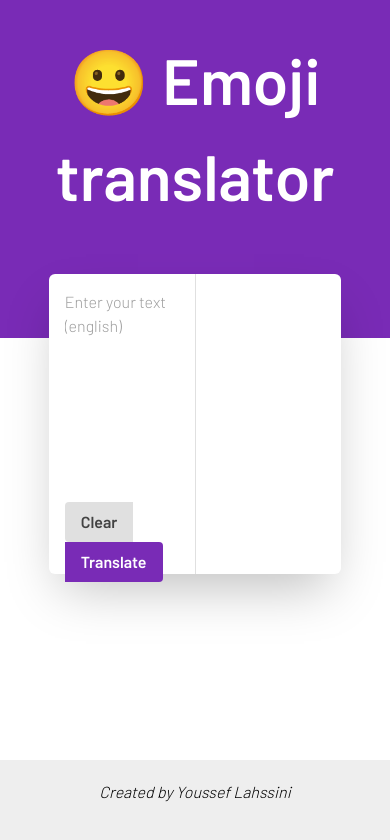
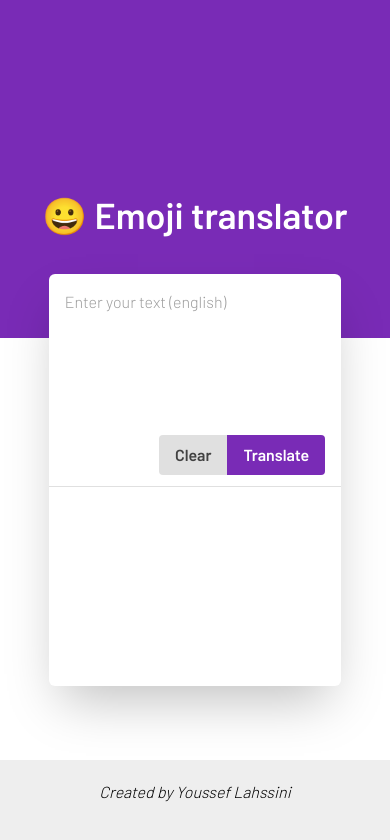
Before and after one commit to ylahssini/emoji-translator, a Gatsby site: page / in a window 390 px wide. Built offline with nearby package versions, Linux system fonts and the light colour scheme; Gatsby itself is replaced by a stand-in of ours.

Commit message:
responsive with tailwind

```diff
--- a/gatsby-browser.js
+++ /dev/null
@@ -1,6 +0,0 @@
-import React from 'react'
-import { TranslatorProvider } from './src/context';
-
-export const wrapRootElement = ({ element }) => (
-    <TranslatorProvider>{element}</TranslatorProvider>
-);
--- a/src/components/home/TextArea/index.tsx
+++ b/src/components/home/TextArea/index.tsx
@@ -79,7 +79,7 @@ export default function TextArea() {
     }
 
     return (
-        <div className="flex-initial rounded-tl-md rounded-bl-md w-2/4 h-4/4 p-4">
+        <div className="flex-initial rounded-tl-md rounded-bl-md w-4/4 md:w-2/4 h-400 md:h-4/4 p-4">
             <textarea
                 className="rounded-tl-md rounded-bl-md h-4/4 w-full h-3/4 resize-none placeholder-gray-500"
                 placeholder="Enter your text (english)"
@@ -94,14 +94,14 @@ export default function TextArea() {
                     <button
                         type="button"
                         onClick={handleClear}
-                        className="bg-gray-300 hover:bg-gray-400 text-gray-800 font-bold py-2 px-4 rounded-l"
+                        className="transition duration-500 ease-in-out bg-gray-300 hover:bg-gray-400 text-gray-800 font-bold py-2 px-4 rounded-l"
                     >
                         Clear
                     </button>
                     <button
                         type="button"
                         onClick={handleTranslate}
-                        className="bg-purple-400 hover:bg-purple-700 text-white font-bold py-2 px-4 rounded-r"
+                        className="transition duration-500 ease-in-out bg-purple-400 hover:bg-purple-700 text-white font-bold py-2 px-4 rounded-r"
                     >
                         Translate
                     </button>
--- a/src/components/home/Translation/index.tsx
+++ b/src/components/home/Translation/index.tsx
@@ -7,7 +7,7 @@ export default function Translation() {
 
     return (
         <blockquote
-            className="flex-initial w-2/4 border-l border-gray-300 h-4/4 p-4"
+            className="flex-initial w-4/4 border-t border-gray-300 h-400 p-4 mt-3 md:border-l md:border-t-0 md:h-4/4 md:w-2/4 md:mt-0"
             dangerouslySetInnerHTML={{ __html: translated }}
         />
     );
--- a/src/components/layout/index.tsx
+++ b/src/components/layout/index.tsx
@@ -5,13 +5,13 @@ import './styles.css'
 
 export default function Layout({ title, children }) {
     return (
-        <main className="container">
+        <main className="w-full">
             <Helmet>
                 <title>😀 Emoji translator - created by Youssef Lahssini</title>
             </Helmet>
 
-            <header className="p-7 bg-purple-400 text-center h-40-screen">
-                <h1 className="text-white text-6xl font-semibold">{title}</h1>
+            <header className="p-7 bg-purple-400 text-center h-40-screen flex justify-center items-end">
+                <h1 className="text-white text-4xl md:text-6xl font-semibold pb-7 mb-7">{title}</h1>
             </header>
 
             <TranslatorProvider>
--- a/src/pages/index.tsx
+++ b/src/pages/index.tsx
@@ -7,7 +7,7 @@ export default function Home() {
     return (
         <Layout title="😀 Emoji translator">
             <div className="h-50-screen">
-                <div className="bg-white flex shadow-2xl border-gray-600 rounded-md w-3/4 h-600 mx-auto relative -top-16">
+                <div className="bg-white block md:flex shadow-2xl border-gray-600 rounded-md w-3/4 h-auto md:h-600 mx-auto relative -top-16">
                     <TextArea />
                     <Translation />
                 </div>
--- a/tailwind.config.js
+++ b/tailwind.config.js
@@ -15,6 +15,7 @@ module.exports = {
             xl: '1280px',
         },
         spacing: {
+            '0': '0rem',
             '1': '.25rem',
             '2': '.5rem',
             '3': '.75rem',
```
